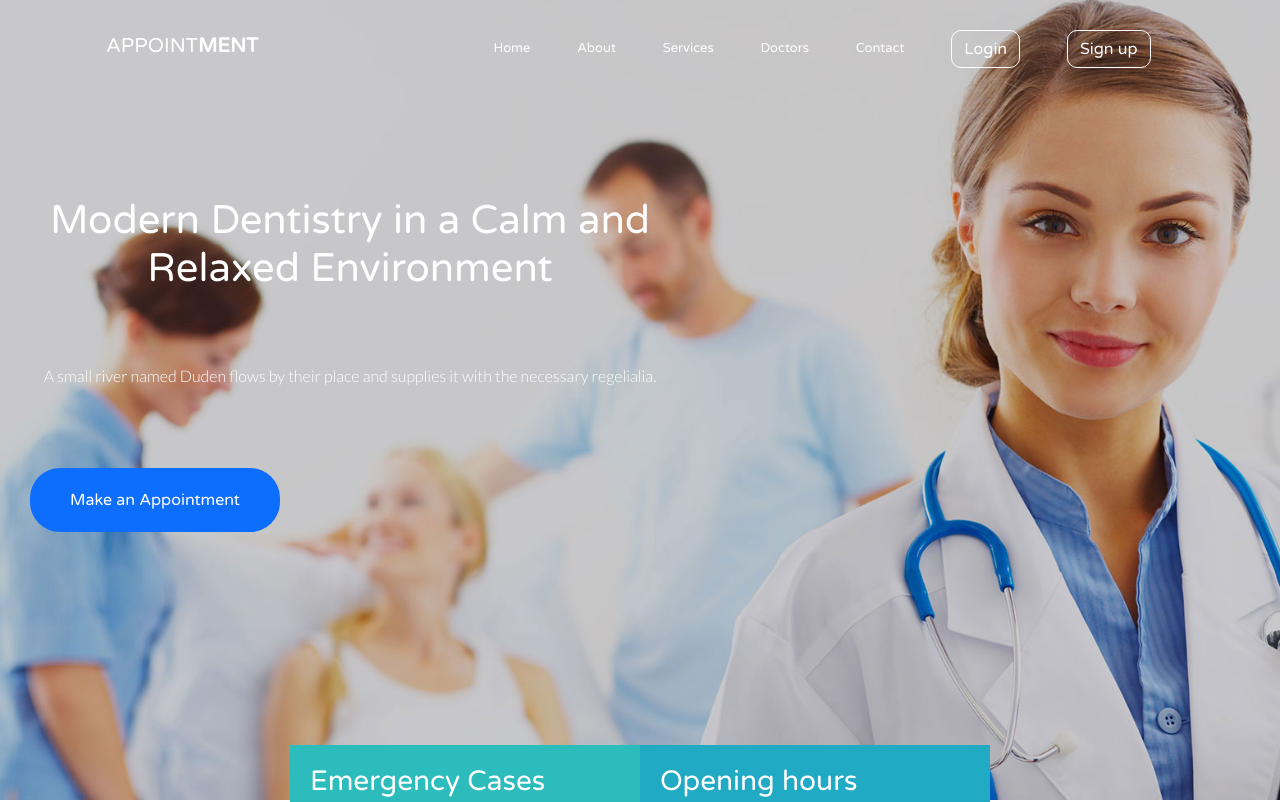
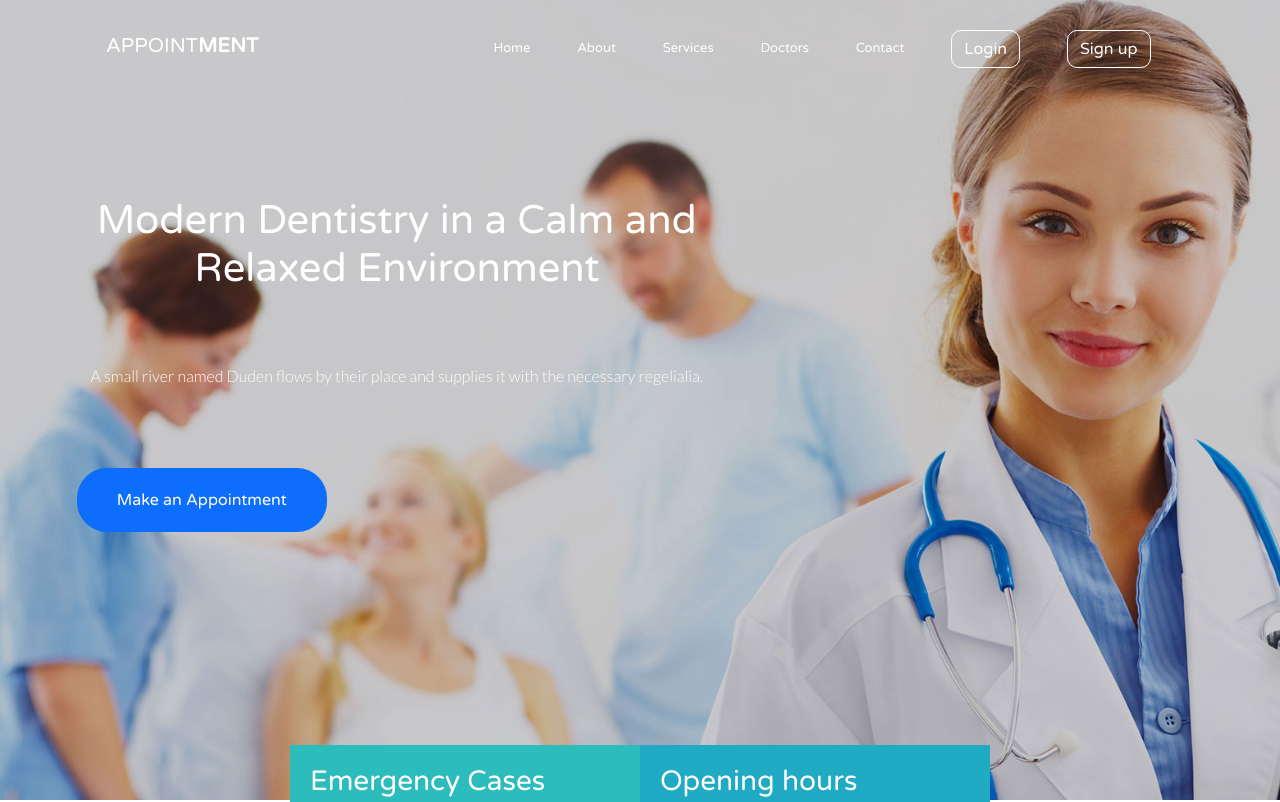
Before and after one commit to che30/front_end_appointment, a React (Create React App) app: page / in a window 1280 px wide. Shown: the top 802 px of the page. Built offline with nearby package versions, Linux system fonts and the light colour scheme; some icons are missing.

Commit message:
Edit and update dashboard to patient dashboard

```diff
--- a/src/MyRoute.js
+++ b/src/MyRoute.js
@@ -1,8 +1,8 @@
 import React from 'react';
 import { Routes, Route } from 'react-router-dom';
 import App from './App';
-import Dashboard from './components/Dashboard';
 import Login from './components/Login';
+import PatientDashboard from './components/PatientDashboard';
 import Signup from './components/Signup';
 
 const MyRoute = () => (
@@ -11,7 +11,7 @@ const MyRoute = () => (
       <Route path="/" element={<App />} />
       <Route path="Signup" element={<Signup />} />
       <Route path="Login" element={<Login />} />
-      <Route path="Dashboard" element={<Dashboard />} />
+      <Route path="Dashboard" element={<PatientDashboard />} />
     </Routes>
   </>
 );
--- a/src/components/IntroSection.css
+++ b/src/components/IntroSection.css
@@ -64,7 +64,7 @@ nav {
   justify-content: space-around;
   max-width: 50%;
   height: 50vh;
-  margin-left: 30px;
+  margin-left: 6%;
 }
 
 .text__container button {
--- a/src/components/Dashboard.js
+++ b/src/components/PatientDashboard.js
@@ -1,8 +1,8 @@
 import React, { useEffect, useState } from 'react';
-import './Dashboard.css';
+import './PatientDashboard.css';
 import bg1 from '../assets/images/bg_1.jpg';
 
-const Dashboard = () => {
+const PatientDashboard = () => {
   const myArr = [1, 2, 3, 4, 5, 6];
   // const messages = [{1: 'zyleeem kassamali', 2: 'zephania Nkwenty', 3: 'Anangsong desmond'}]
   const [book, setBook] = useState(false);
@@ -138,4 +138,4 @@ const Dashboard = () => {
       </div>
     </>
   );
-}; export default Dashboard;
+}; export default PatientDashboard;
```
Also changed, not shown: src/components/PatientDashboard.css (renamed from src/components/Dashboard.css).
